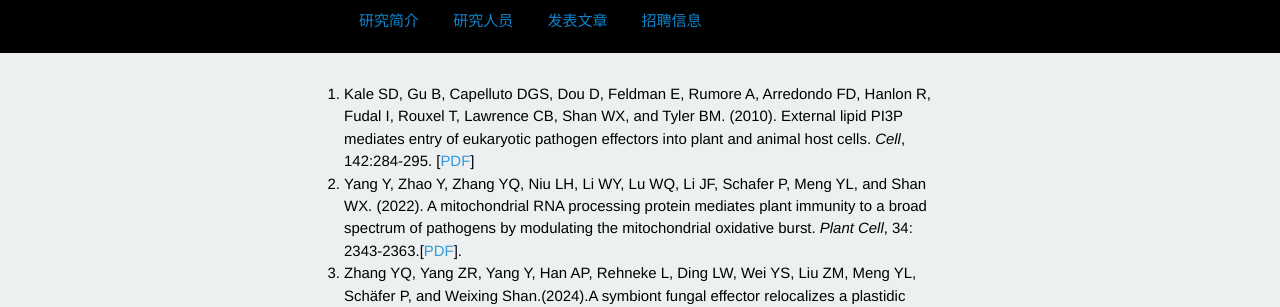
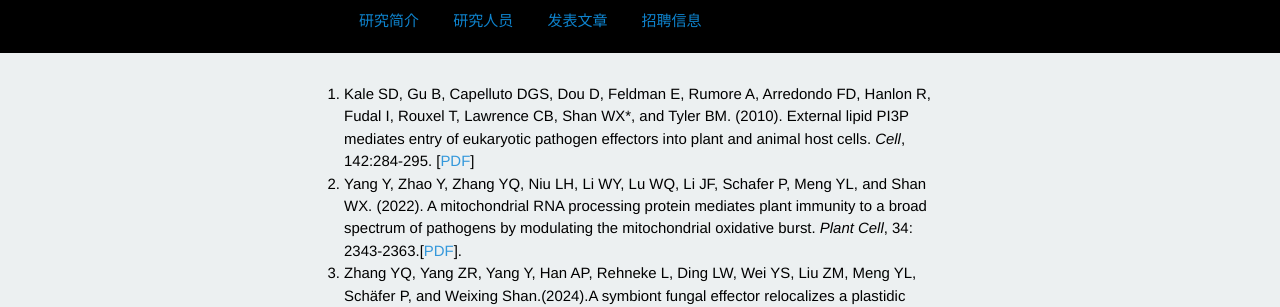
Before and after one commit to shanclub2/shanlab, a Jekyll site: the page built from publication.html, in a window 1280 px wide and 900 px high. Shown: the part 122-429 px from the top of the window. Built offline with Jekyll 4.4.1, drawn with Linux system fonts in a browser that asks for light colours; Markdown is read by kramdown in place of the engine named in the settings; a script that is not in the unit is left out.

```diff
--- a/publication.html
+++ b/publication.html
@@ -7,7 +7,7 @@ title: 单卫星实验室
 
 <ol>
 <li>
-Kale SD, Gu B, Capelluto DGS, Dou D, Feldman E, Rumore A, Arredondo FD, Hanlon R, Fudal I, Rouxel T, Lawrence CB, Shan WX, and Tyler BM. (2010). External lipid PI3P mediates entry of eukaryotic pathogen effectors into plant and animal host cells. <i>Cell</i>, 142:284-295. [<a href="/pdf/sdkale2010.pdf">PDF</a>]
+Kale SD, Gu B, Capelluto DGS, Dou D, Feldman E, Rumore A, Arredondo FD, Hanlon R, Fudal I, Rouxel T, Lawrence CB, Shan WX*, and Tyler BM. (2010). External lipid PI3P mediates entry of eukaryotic pathogen effectors into plant and animal host cells. <i>Cell</i>, 142:284-295. [<a href="/pdf/sdkale2010.pdf">PDF</a>]
 </li>
 <li>
 Yang Y, Zhao Y, Zhang YQ, Niu LH, Li WY, Lu WQ, Li JF, Schafer P, Meng YL, and Shan WX. (2022). A mitochondrial RNA processing protein mediates plant immunity to a broad spectrum of pathogens by modulating the mitochondrial oxidative burst. <i>Plant Cell</i>, 34: 2343-2363.[<a href="/pdf/yyang2022.pdf">PDF</a>].
```
Also changed, not shown: other parts of publication.html (+2 -0 lines).
